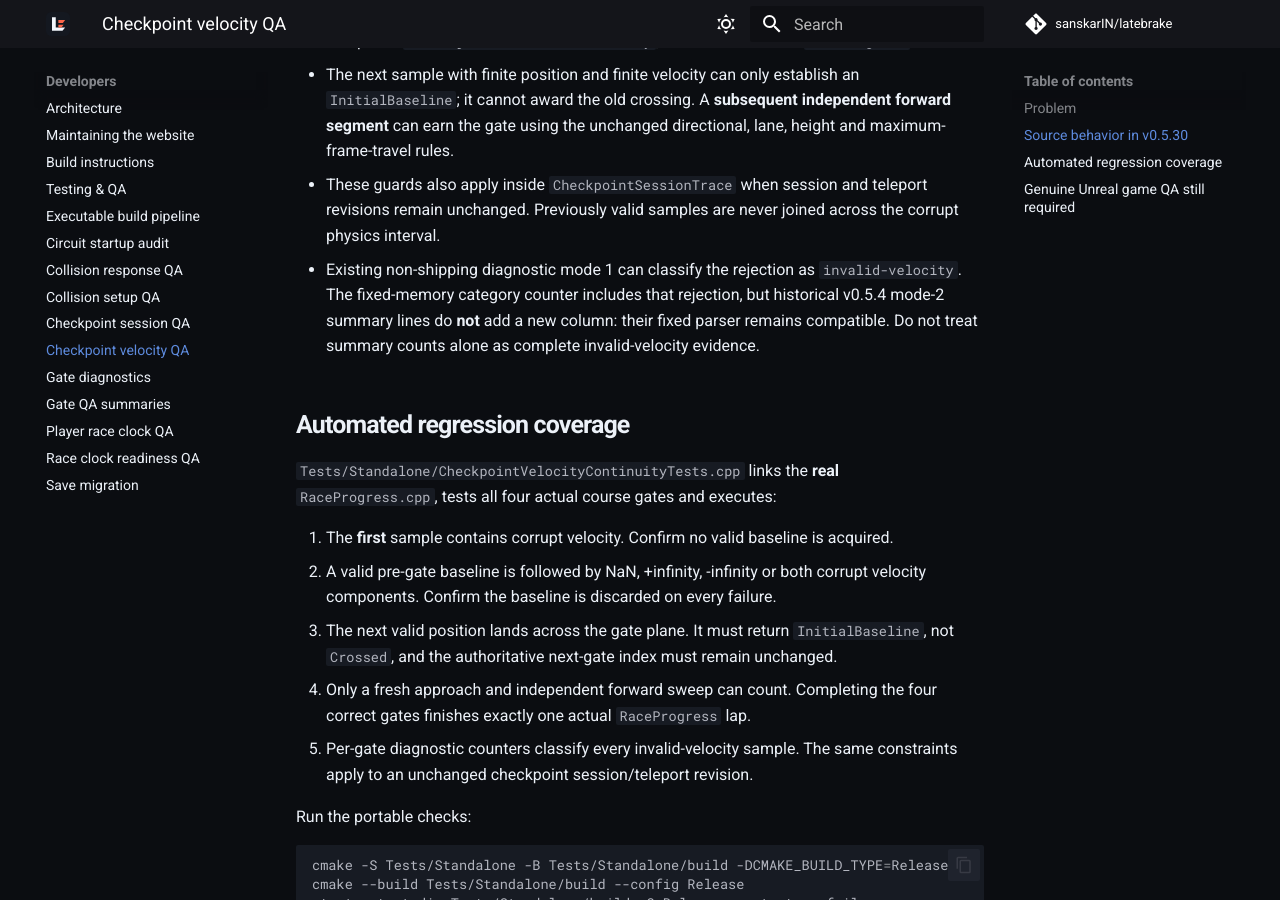
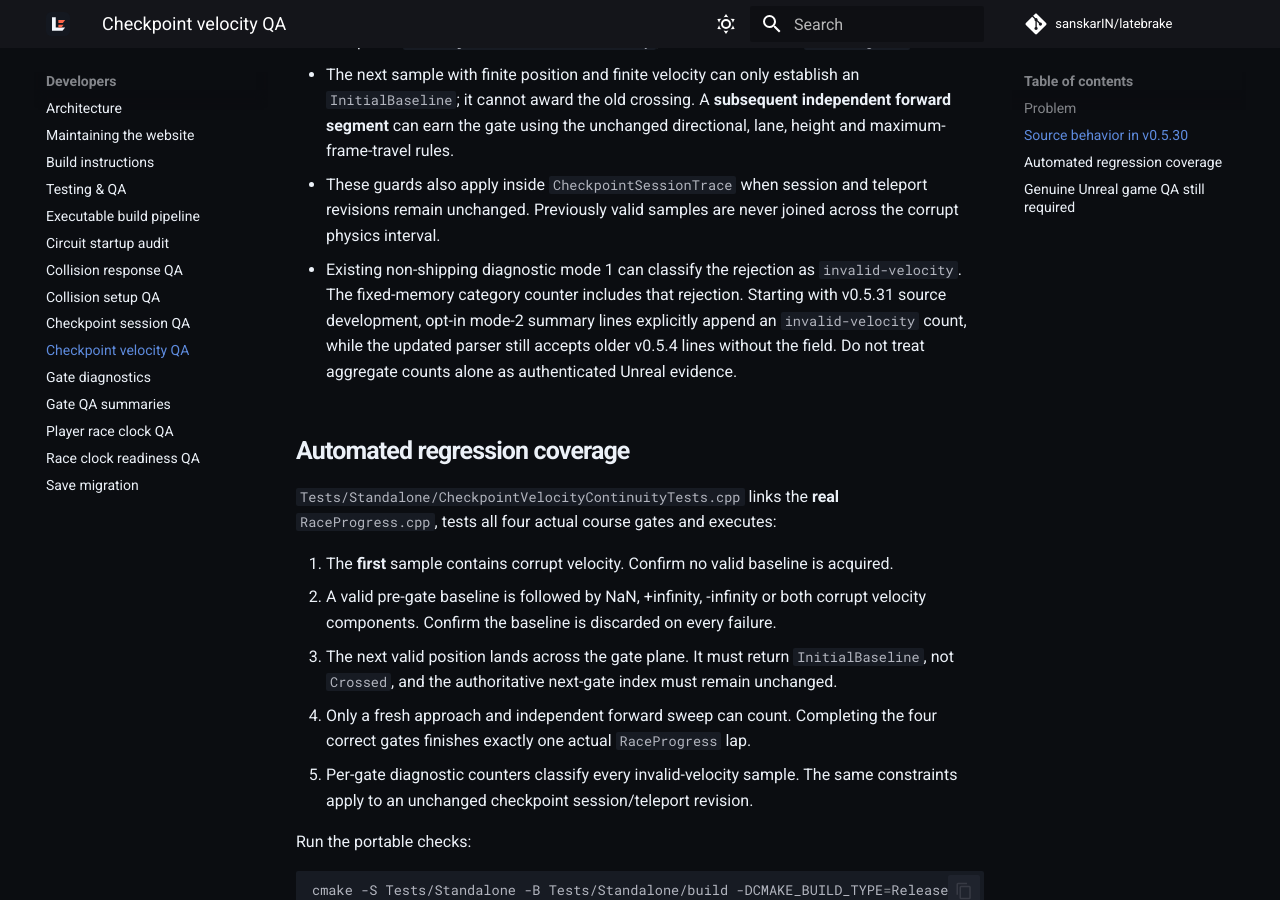
Before and after one commit to sanskarIN/latebrake, an MkDocs documentation site: the page built from docs/CHECKPOINT_VELOCITY_QA.md, in a window 1280 px wide and 900 px high, scrolled down 796 px. Built offline with MkDocs 1.6.1 and Material for MkDocs 9.7.7, drawn with Linux system fonts in a browser that asks for light colours; comment, search, counter and statistics services are not loaded.

Commit message:
docs(v0.5.31): clarify diagnostics and release status in docs/CHECKPOINT_VELOCITY_QA.md

```diff
--- a/docs/CHECKPOINT_VELOCITY_QA.md
+++ b/docs/CHECKPOINT_VELOCITY_QA.md
@@ -14,7 +14,7 @@ This issue can occur even when the position is finite. A malformed velocity samp
 - A nonfinite velocity resets the stored position and teleport generation, fails the current sample as `GateRejected / InvalidVelocity`, and does **not** credit `RaceProgress`.
 - The next sample with finite position and finite velocity can only establish an `InitialBaseline`; it cannot award the old crossing. A **subsequent independent forward segment** can earn the gate using the unchanged directional, lane, height and maximum-frame-travel rules.
 - These guards also apply inside `CheckpointSessionTrace` when session and teleport revisions remain unchanged. Previously valid samples are never joined across the corrupt physics interval.
-- Existing non-shipping diagnostic mode 1 can classify the rejection as `invalid-velocity`. The fixed-memory category counter includes that rejection, but historical v0.5.4 mode-2 summary lines do **not** add a new column: their fixed parser remains compatible. Do not treat summary counts alone as complete invalid-velocity evidence.
+- Existing non-shipping diagnostic mode 1 can classify the rejection as `invalid-velocity`. The fixed-memory category counter includes that rejection. Starting with v0.5.31 source development, opt-in mode-2 summary lines explicitly append an `invalid-velocity` count, while the updated parser still accepts older v0.5.4 lines without the field. Do not treat aggregate counts alone as authenticated Unreal evidence.
 
 ## Automated regression coverage
 
```
